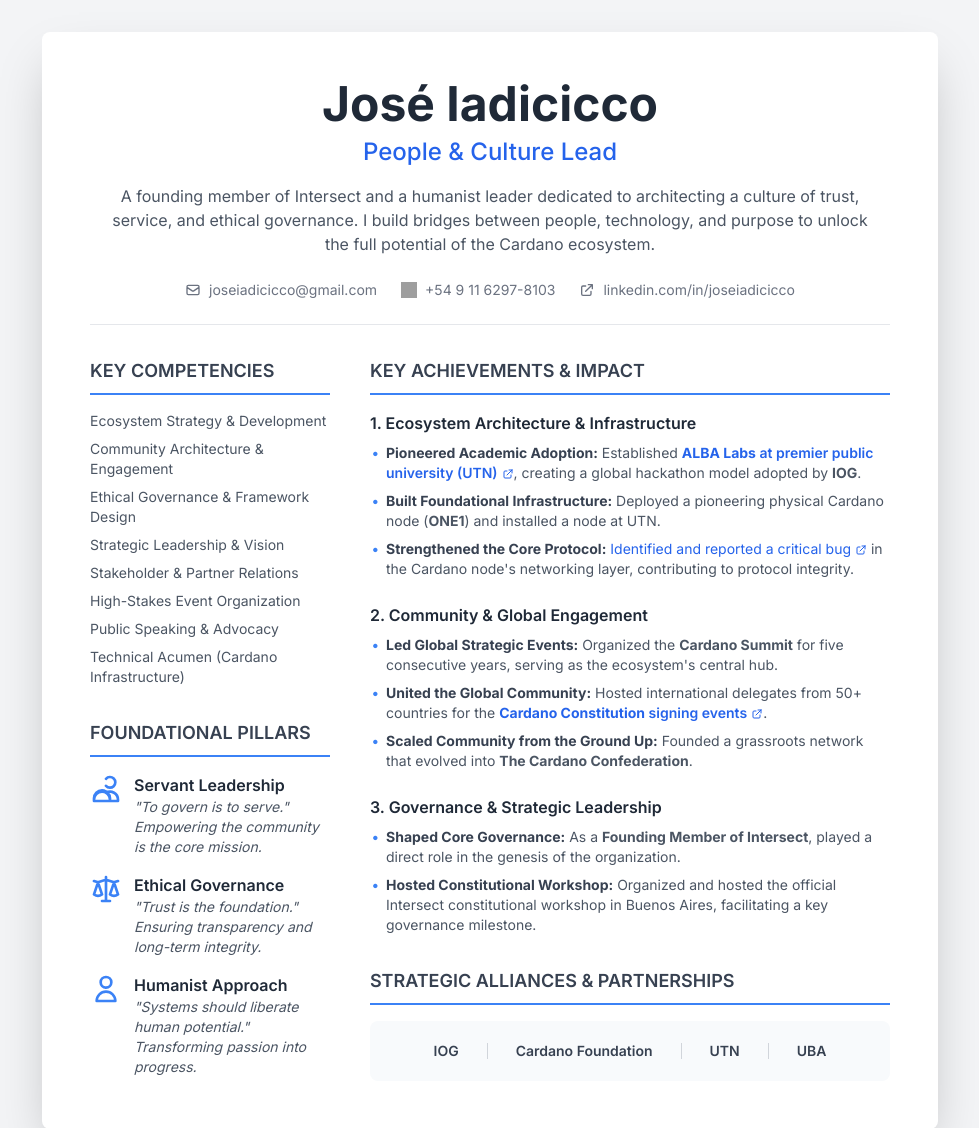
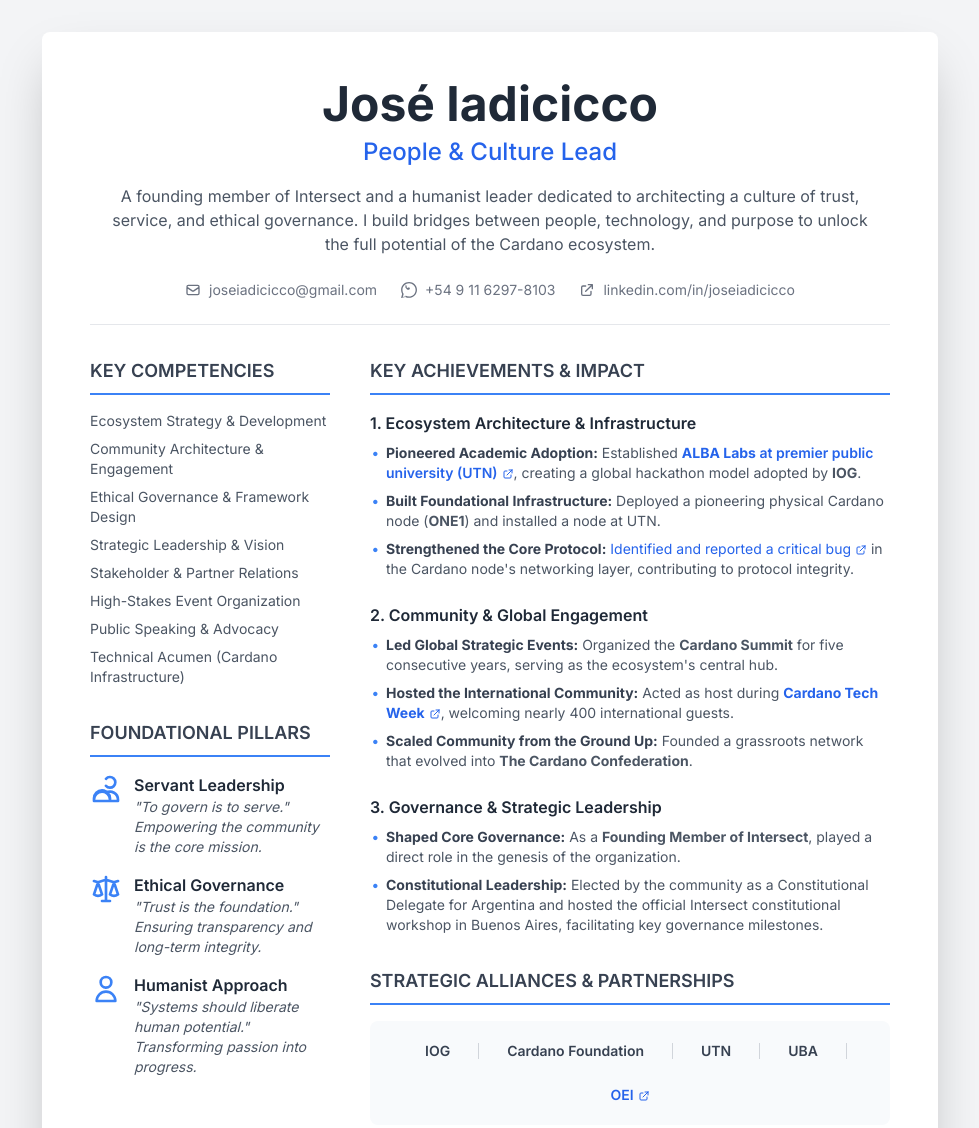
Before and after one commit to joseiadicicco/techsummit-website, a plain HTML site: page images/josecv.html in a window 1280 px wide. Shown: the top 1128 px of the page, without its empty margins (150-1129 px from the left). Drawn offline with nearby package versions, Linux system fonts and the light colour scheme; grey boxes are pictures that could not be loaded.

Commit message:
Update josecv.html

```diff
--- a/images/josecv.html
+++ b/images/josecv.html
@@ -56,7 +56,7 @@
                     joseiadicicco@gmail.com
                 </a>
                 <a href="https://wa.me/5491162978103" target="_blank" rel="noopener noreferrer" class="flex items-center hover:text-blue-600 transition-colors">
-                    <img src="https://techsummit.lat/images/whatsapplogo.png" alt="WhatsApp Logo" class="h-4 w-4 mr-2">
+                    <svg xmlns="http://www.w3.org/2000/svg" class="h-4 w-4 mr-2" fill="currentColor" viewBox="0 0 24 24"><path d="M.057 24l1.687-6.163c-1.041-1.804-1.588-3.849-1.587-5.946.003-6.556 5.338-11.891 11.893-11.891 3.181.001 6.167 1.24 8.413 3.488 2.245 2.248 3.481 5.236 3.48 8.414-.003 6.557-5.338 11.892-11.894 11.892-1.99-.001-3.951-.5-5.688-1.448l-6.305 1.654zm6.597-3.807c1.676.995 3.276 1.591 5.392 1.592 5.448 0 9.886-4.434 9.889-9.885.002-5.462-4.415-9.89-9.881-9.892-5.452 0-9.887 4.434-9.889 9.886-.001 2.269.655 4.357 1.846 6.067l-1.29 4.723 4.833-1.276zM9.06 8.519c-.359-.024-1.781-.88-2.056-1.177-.275-.295-.482-.658-.482-1.18.001-.523.344-1.017.465-1.162.12-.144.239-.166.327-.166.088 0 .175.004.247.004.149 0 .359.025.539.299.18.274.636.913.692 1.017.057.104.079.166.034.274-.045.108-.149.25-.261.364-.112.113-.208.125-.295.166-.088.042-.196.099-.275.166.175.304.411.64.717.946.36.359.754.599.946.754.149.099.239.079.327.034.088-.045.359-.411.438-.539.08-.129.149-.149.261-.149.112 0 .275.024.359.024.084 0 .208.025.295.025.088 0 .239.025.295.025.057 0 .149.004.175.004.026 0 .047.004.057.004l.001.001c.359.024.88.166 1.041.359.16.192.275.411.317.658.042.247.042.562-.014.88-.057.317-.208.612-.438.854-.229.242-.482.438-.793.539-.311.104-.664.149-1.041.149-.522 0-1.24-.149-1.846-.438s-1.29-1.24-1.846-2.125c-.556-.885-.88-1.591-1.041-2.125z"/></svg>
                     +54 9 11 6297-8103
                 </a>
                 <a href="https://www.linkedin.com/in/joseiadicicco/" target="_blank" rel="noopener noreferrer" class="flex items-center hover:text-blue-600 transition-colors">
@@ -127,7 +127,7 @@
                             <h4 class="font-semibold text-gray-800 text-base">2. Community & Global Engagement</h4>
                             <ul class="mt-2 space-y-2 text-gray-600 text-sm pl-4">
                                 <li class="list-bullet"><strong class="text-gray-700">Led Global Strategic Events:</strong> Organized the <strong>Cardano Summit</strong> for five consecutive years, serving as the ecosystem's central hub.</li>
-                                <li class="list-bullet"><strong class="text-gray-700">United the Global Community:</strong> Hosted international delegates from 50+ countries for the <a href="https://www.youtube.com/watch?v=_3DBif2cQPA" target="_blank" rel="noopener noreferrer" class="text-blue-600 hover:underline font-semibold"><strong>Cardano Constitution</strong> signing events<svg xmlns="http://www.w3.org/2000/svg" class="h-3 w-3 ml-1 inline-block interactive-icon" fill="none" viewBox="0 0 24 24" stroke="currentColor"><path stroke-linecap="round" stroke-linejoin="round" stroke-width="2" d="M10 6H6a2 2 0 00-2 2v10a2 2 0 002 2h10a2 2 0 002-2v-4M14 4h6m0 0v6m0-6L10 14" /></svg></a>.</li>
+                                <li class="list-bullet"><strong class="text-gray-700">Hosted the International Community:</strong> Acted as host during <a href="https://www.youtube.com/watch?v=_3DBif2cQPA" target="_blank" rel="noopener noreferrer" class="text-blue-600 hover:underline font-semibold"><strong>Cardano Tech Week</strong><svg xmlns="http://www.w3.org/2000/svg" class="h-3 w-3 ml-1 inline-block interactive-icon" fill="none" viewBox="0 0 24 24" stroke="currentColor"><path stroke-linecap="round" stroke-linejoin="round" stroke-width="2" d="M10 6H6a2 2 0 00-2 2v10a2 2 0 002 2h10a2 2 0 002-2v-4M14 4h6m0 0v6m0-6L10 14" /></svg></a>, welcoming nearly 400 international guests.</li>
                                 <li class="list-bullet"><strong class="text-gray-700">Scaled Community from the Ground Up:</strong> Founded a grassroots network that evolved into <strong>The Cardano Confederation</strong>.</li>
                             </ul>
                         </div>
@@ -135,7 +135,7 @@
                             <h4 class="font-semibold text-gray-800 text-base">3. Governance & Strategic Leadership</h4>
                             <ul class="mt-2 space-y-2 text-gray-600 text-sm pl-4">
                                 <li class="list-bullet"><strong class="text-gray-700">Shaped Core Governance:</strong> As a <strong>Founding Member of Intersect</strong>, played a direct role in the genesis of the organization.</li>
-                                <li class="list-bullet"><strong class="text-gray-700">Hosted Constitutional Workshop:</strong> Organized and hosted the official Intersect constitutional workshop in Buenos Aires, facilitating a key governance milestone.</li>
+                                <li class="list-bullet"><strong class="text-gray-700">Constitutional Leadership:</strong> Elected by the community as a Constitutional Delegate for Argentina and hosted the official Intersect constitutional workshop in Buenos Aires, facilitating key governance milestones.</li>
                             </ul>
                         </div>
                     </div>
@@ -151,6 +151,8 @@
                         <span class="font-semibold text-sm text-gray-700 px-3 py-1">UTN</span>
                         <div class="h-4 border-l border-gray-300"></div>
                         <span class="font-semibold text-sm text-gray-700 px-3 py-1">UBA</span>
+                        <div class="h-4 border-l border-gray-300"></div>
+                        <a href="https://www.youtube.com/watch?v=-_oRuPvBSIg" target="_blank" rel="noopener noreferrer" class="font-semibold text-sm text-blue-600 hover:underline px-3 py-1">OEI<svg xmlns="http://www.w3.org/2000/svg" class="h-3 w-3 ml-1 inline-block interactive-icon" fill="none" viewBox="0 0 24 24" stroke="currentColor"><path stroke-linecap="round" stroke-linejoin="round" stroke-width="2" d="M10 6H6a2 2 0 00-2 2v10a2 2 0 002 2h10a2 2 0 002-2v-4M14 4h6m0 0v6m0-6L10 14" /></svg></a>
                     </div>
                 </section>
 
```
